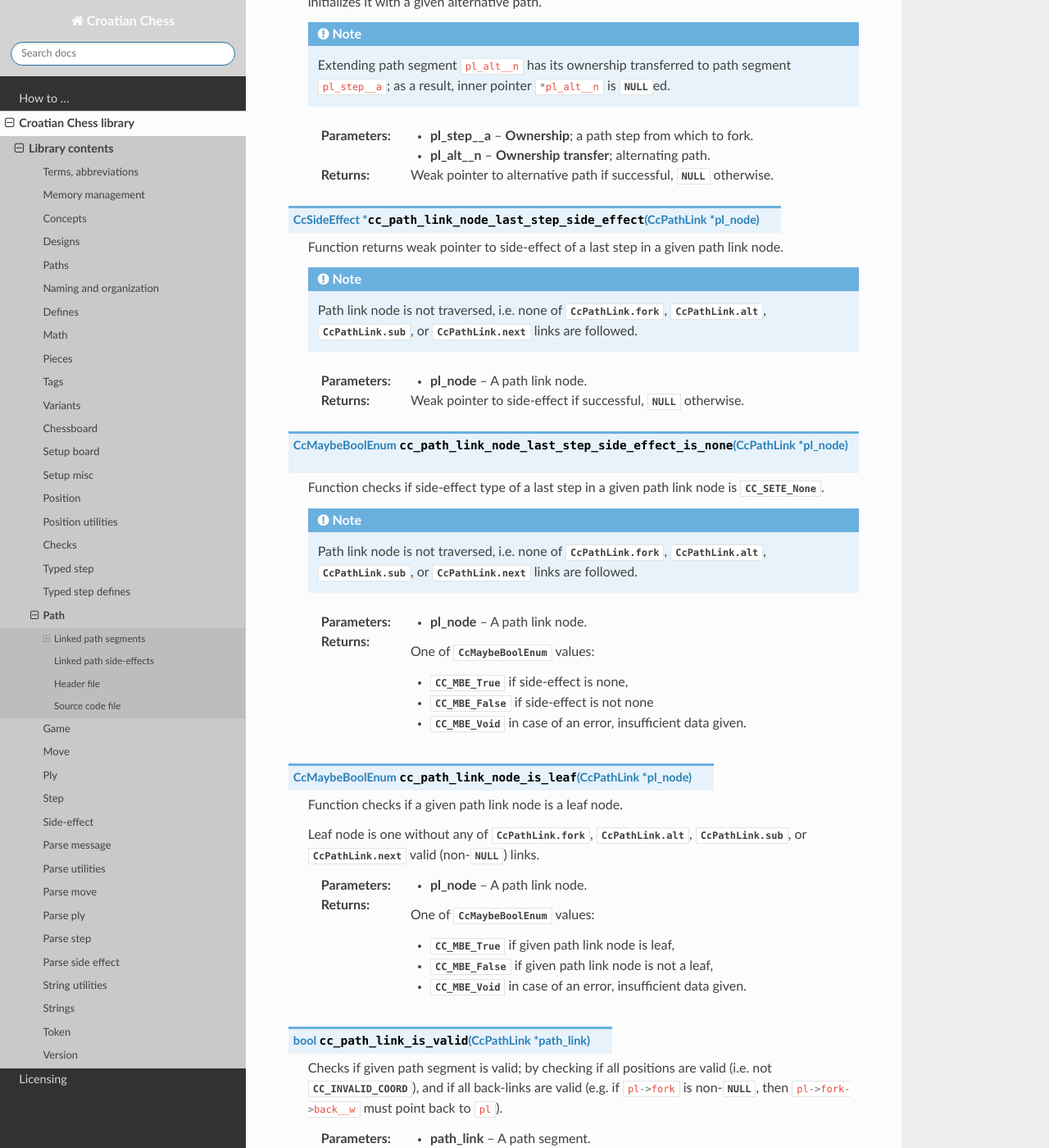
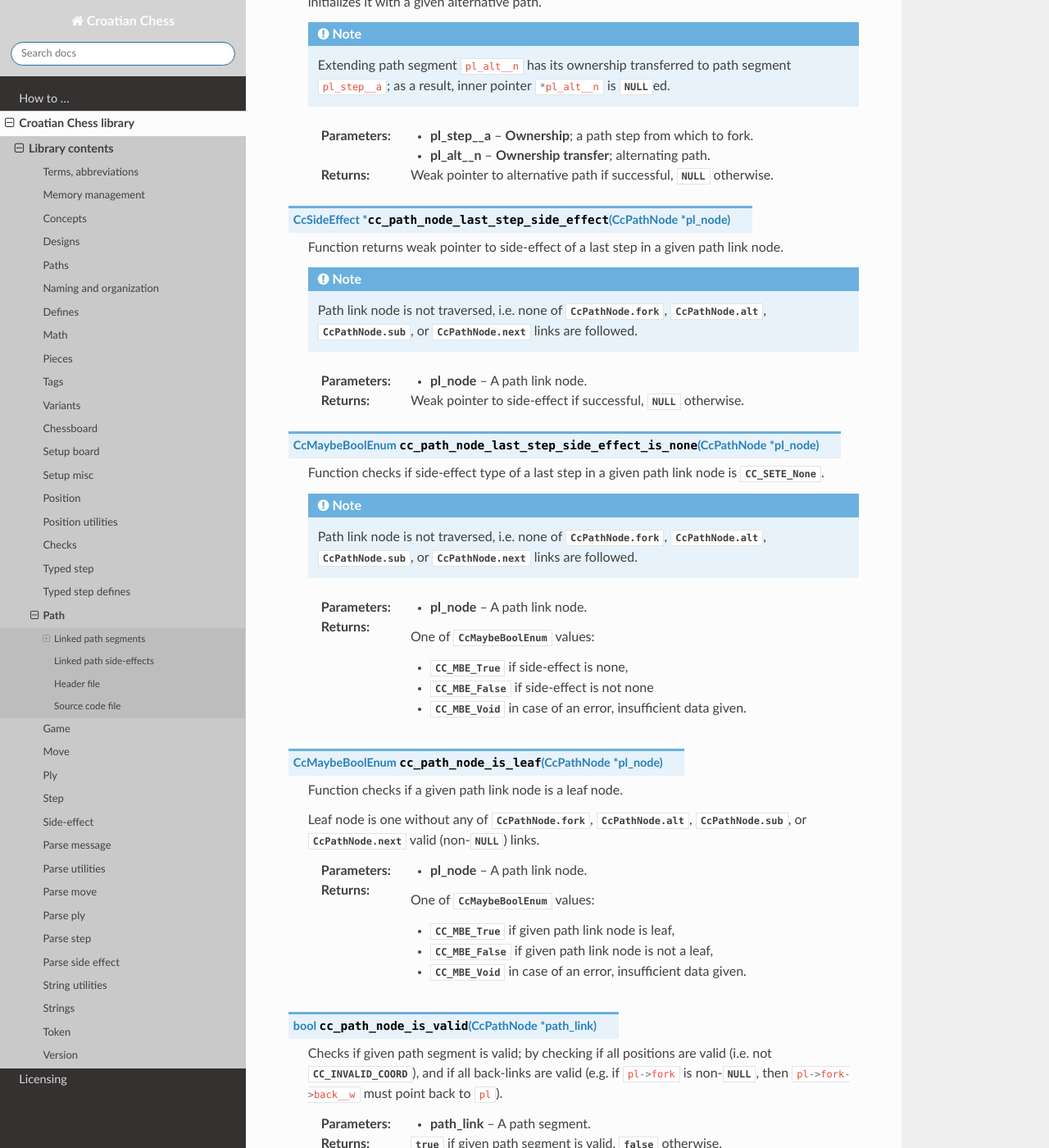
Before and after one commit to mmlacak/crochess, a Sphinx documentation site: the page built from docs/source/libcc/ccpath.rst, in a window 1280 px wide and 1400 px high, scrolled down 4530 px. Shown: the whole window at 82% size. Built offline with Sphinx 7.4.7 and the Read the Docs theme 3.1.0, drawn with Linux system fonts in a browser that asks for light colours; some of the changed text lies outside the part shown.

Commit message:
Renamed path link -> node. Removed next self-link from path node.

```diff
--- a/docs/source/conf.py
+++ b/docs/source/conf.py
@@ -26,10 +26,10 @@ copyright = '2021, Mario Mlačak'
 author = 'Mario Mlačak'
 
 # The short X.Y version
-version = "0.0.1.328:1507+20250923.023859"   # docs-new-lib-short-version-major-minor-feature-commit+meta~breaks-place-marker
+version = "0.0.1.331:1510+20250926.044701"   # docs-new-lib-short-version-major-minor-feature-commit+meta~breaks-place-marker
 
 # The full version, including alpha/beta/rc tags
-release = "0.0.1.328:1507+20250923.023859"   # docs-new-lib-full-version-major-minor-feature-commit+meta~breaks-place-marker
+release = "0.0.1.331:1510+20250926.044701"   # docs-new-lib-full-version-major-minor-feature-commit+meta~breaks-place-marker
 
 
 # -- General configuration ---------------------------------------------------
--- a/docs/source/libcc/ccpath.rst
+++ b/docs/source/libcc/ccpath.rst
@@ -21,7 +21,7 @@ path definitions, types and functions.
 Linked path segments
 --------------------
 
-.. c:struct:: CcPathLink
+.. c:struct:: CcPathNode
 
     Node containing path segment, and links to other nodes in a path tree.
 
@@ -77,7 +77,7 @@ Linked path segments
         This is non-cached, stored data of :c:member:`CcPlyContext.act_desc` as move,
         its plies progresses.
 
-    .. c:member:: struct CcPathLink * fork
+    .. c:member:: struct CcPathNode * fork
 
         Link to forking paths.
 
@@ -92,7 +92,7 @@ Linked path segments
 
             :ref:`lbl-libcc-paths-pathsegmenttree-forkingpaths`
 
-    .. c:member:: struct CcPathLink * alt
+    .. c:member:: struct CcPathNode * alt
 
         Link to alternative to this path segment.
 
@@ -107,7 +107,7 @@ Linked path segments
 
             :ref:`lbl-libcc-paths-pathsegmenttree-alternativepaths`
 
-    .. c:member:: struct CcPathLink * sub
+    .. c:member:: struct CcPathNode * sub
 
         Link to substitute side-effects to path segment of a substitute-starting
         node.
@@ -120,7 +120,7 @@ Linked path segments
 
             :ref:`lbl-libcc-paths-pathsegmenttree-substitutepaths`
 
-    .. c:member:: struct CcPathLink * next
+    .. c:member:: struct CcPathNode * next
 
         Link to subsequent path.
 
@@ -132,14 +132,14 @@ Linked path segments
 
             :ref:`lbl-libcc-paths-pathsegmenttree-subsequentpaths`
 
-    .. c:member:: struct CcPathLink * back__w
+    .. c:member:: struct CcPathNode * back__w
 
         Weak back-link to parent node, regardless if pointed-to by :c:member:`fork`,
         :c:member:`alt`, or :c:member:`next`.
 
-    :c:`Struct` is tagged with the same :c:struct:`CcPathLink` name.
+    :c:`Struct` is tagged with the same :c:struct:`CcPathNode` name.
 
-.. c:function:: CcPathLink * cc_path_link__new( CcSideEffect side_effect, CcStep ** steps__d_n, CcPieceTagType encounter, CcActivationDesc act_desc )
+.. c:function:: CcPathNode * cc_path_node__new( CcSideEffect side_effect, CcStep ** steps__d_n, CcPieceTagType encounter, CcActivationDesc act_desc )
 
     Function allocates a new path link.
 
@@ -157,7 +157,7 @@ Linked path segments
     :returns: Pointer to a newly allocated path link if successful,
         :c:data:`NULL` otherwise.
 
-.. c:function:: CcPathLink * cc_path_link_append( CcPathLink ** pl__iod_a, CcSideEffect side_effect, CcStep ** steps__d_n, CcPieceTagType encounter, CcActivationDesc act_desc )
+.. c:function:: CcPathNode * cc_path_node_append( CcPathNode ** pl__iod_a, CcSideEffect side_effect, CcStep ** steps__d_n, CcPieceTagType encounter, CcActivationDesc act_desc )
 
     Function appends a newly allocated path link to a given path segment,
     as its :c:member:`next` member.
@@ -172,9 +172,9 @@ Linked path segments
     :param act_desc: Activation descriptor for a moving piece, momentum it had after all performed steps.
     :returns: A weak pointer to a newly allocated linked position
               if successful, :c:data:`NULL` otherwise.
-    :seealso: :c:func:`cc_path_link__new()`
+    :seealso: :c:func:`cc_path_node__new()`
 
-.. c:function:: CcPathLink * cc_path_link_extend( CcPathLink ** pl__iod_a, CcPathLink ** pl__n )
+.. c:function:: CcPathNode * cc_path_node_extend( CcPathNode ** pl__iod_a, CcPathNode ** pl__n )
 
     Extends existing path segment with another one, as its :c:member:`next`
     segment.
@@ -196,7 +196,7 @@ Linked path segments
     :returns: Weak pointer to extended portion of a resulting path segment if
         successful, :c:data:`NULL` otherwise.
 
-.. c:function:: CcPathLink * cc_path_link_add_fork( CcPathLink ** pl_step__a, CcPathLink ** pl_fork__n )
+.. c:function:: CcPathNode * cc_path_node_add_fork( CcPathNode ** pl_step__a, CcPathNode ** pl_fork__n )
 
     Function extends forking paths of a given path step (:c:`pl_step__a`) with a
     path segment (:c:`pl_fork__n`), as an additional alternative path (i.e. appends
@@ -216,7 +216,7 @@ Linked path segments
     :returns: Weak pointer to alternative path if successful,
         :c:data:`NULL` otherwise.
 
-.. c:function:: CcPathLink * cc_path_link_add_alter( CcPathLink ** pl_step__a, CcPathLink ** pl_alt__n )
+.. c:function:: CcPathNode * cc_path_node_add_alter( CcPathNode ** pl_step__a, CcPathNode ** pl_alt__n )
 
     Function extends alternating paths of a given path step (:c:`pl_step__a`) with
     path segment (:c:`pl_alt__n`), i.e. appends to :c:`pl_step__a->alt` linked list.
@@ -235,7 +235,7 @@ Linked path segments
     :returns: Weak pointer to alternative path if successful,
         :c:data:`NULL` otherwise.
 
-.. c:function::CcPathLink * cc_path_link_add_subs( CcPathLink ** pl_step__a, CcPathLink ** pl_sub__n )
+.. c:function::CcPathNode * cc_path_node_add_subs( CcPathNode ** pl_step__a, CcPathNode ** pl_sub__n )
 
     Function extends substitute paths of a given path step (:c:`pl_step__a`) with
     path segment (:c:`pl_sub__n`), i.e. appends to :c:`pl_step__a->sub` linked list.
@@ -255,30 +255,30 @@ Linked path segments
     :returns: Weak pointer to substitute path if successful,
         :c:data:`NULL` otherwise.
 
-.. c:function:: CcSideEffect * cc_path_link_node_last_step_side_effect( CcPathLink * pl_node )
+.. c:function:: CcSideEffect * cc_path_node_last_step_side_effect( CcPathNode * pl_node )
 
     Function returns weak pointer to side-effect of a last step in a given path link node.
 
     .. note::
 
-        Path link node is not traversed, i.e. none of :c:member:`CcPathLink.fork`,
-        :c:member:`CcPathLink.alt`, :c:member:`CcPathLink.sub`, or
-        :c:member:`CcPathLink.next` links are followed.
+        Path link node is not traversed, i.e. none of :c:member:`CcPathNode.fork`,
+        :c:member:`CcPathNode.alt`, :c:member:`CcPathNode.sub`, or
+        :c:member:`CcPathNode.next` links are followed.
 
     :param pl_node: A path link node.
     :returns: Weak pointer to side-effect if successful,
               :c:data:`NULL` otherwise.
 
-.. c:function:: CcMaybeBoolEnum cc_path_link_node_last_step_side_effect_is_none( CcPathLink * pl_node )
+.. c:function:: CcMaybeBoolEnum cc_path_node_last_step_side_effect_is_none( CcPathNode * pl_node )
 
     Function checks if side-effect type of a last step in a given path link node is
     :c:enumerator:`CC_SETE_None`.
 
     .. note::
 
-        Path link node is not traversed, i.e. none of :c:member:`CcPathLink.fork`,
-        :c:member:`CcPathLink.alt`, :c:member:`CcPathLink.sub`, or
-        :c:member:`CcPathLink.next` links are followed.
+        Path link node is not traversed, i.e. none of :c:member:`CcPathNode.fork`,
+        :c:member:`CcPathNode.alt`, :c:member:`CcPathNode.sub`, or
+        :c:member:`CcPathNode.next` links are followed.
 
     :param pl_node: A path link node.
     :returns: One of :c:enum:`CcMaybeBoolEnum` values:
@@ -287,13 +287,13 @@ Linked path segments
         * :c:enumerator:`CC_MBE_False` if side-effect is not none
         * :c:enumerator:`CC_MBE_Void` in case of an error, insufficient data given.
 
-.. c:function:: CcMaybeBoolEnum cc_path_link_node_is_leaf( CcPathLink * pl_node )
+.. c:function:: CcMaybeBoolEnum cc_path_node_is_leaf( CcPathNode * pl_node )
 
     Function checks if a given path link node is a leaf node.
 
-    Leaf node is one without any of  :c:member:`CcPathLink.fork`,
-    :c:member:`CcPathLink.alt`, :c:member:`CcPathLink.sub`, or
-    :c:member:`CcPathLink.next` valid (non-:c:data:`NULL`) links.
+    Leaf node is one without any of  :c:member:`CcPathNode.fork`,
+    :c:member:`CcPathNode.alt`, :c:member:`CcPathNode.sub`, or
+    :c:member:`CcPathNode.next` valid (non-:c:data:`NULL`) links.
 
     :param pl_node: A path link node.
     :returns: One of :c:enum:`CcMaybeBoolEnum` values:
@@ -302,7 +302,7 @@ Linked path segments
         * :c:enumerator:`CC_MBE_False` if given path link node is not a leaf,
         * :c:enumerator:`CC_MBE_Void` in case of an error, insufficient data given.
 
-.. c:function:: bool cc_path_link_is_valid( CcPathLink * path_link )
+.. c:function:: bool cc_path_node_is_valid( CcPathNode * path_link )
 
     Checks if given path segment is valid; by checking if all positions are valid
     (i.e. not :c:data:`CC_INVALID_COORD`), and if all back-links are valid (e.g.
@@ -313,7 +313,7 @@ Linked path segments
     :returns: :c:data:`true` if given path segment is valid,
               :c:data:`false` otherwise.
 
-.. c:function:: CcPathLink * cc_path_link_duplicate_all__new( CcPathLink * path_link )
+.. c:function:: CcPathNode * cc_path_node_duplicate_all__new( CcPathNode * path_link )
 
     Duplicates complete linked tree of a given path segment into a newly
     allocated one.
@@ -322,14 +322,14 @@ Linked path segments
     :returns: A pointer to newly allocated path segment if successful,
               :c:data:`NULL` otherwise.
 
-.. c:function:: bool cc_path_link_free_all( CcPathLink ** pl__f )
+.. c:function:: bool cc_path_node_free_all( CcPathNode ** pl__f )
 
     Frees all path links from complete linked tree of a given path segment.
 
     :param pl__f: A path segment to :c:func:`free()`.
     :returns: :c:data:`true` if successful, :c:data:`false` otherwise.
 
-.. c:function:: size_t cc_path_link_len( CcPathLink * path_link, bool count_all )
+.. c:function:: size_t cc_path_node_len( CcPathNode * path_link, bool count_all )
 
     Function returns length of a given path segment; optionally also includes
     :c:member:`fork`, :c:member:`alt`, :c:member:`sub` branches.
@@ -340,7 +340,7 @@ Linked path segments
         without branching (if :c:data:`false`).
     :returns: Length of a given path segment if successful, ``0`` otherwise.
 
-.. c:function:: size_t cc_path_link_count_all_segments( CcPathLink * path_link )
+.. c:function:: size_t cc_path_node_count_all_segments( CcPathNode * path_link )
 
     Function returns count of all segments, including :c:member:`fork`,
     :c:member:`alt` ones; substitute paths (i.e. all nodes linked via :c:member:`sub`)
@@ -349,7 +349,7 @@ Linked path segments
     :param path_link: A path segment.
     :returns: Count of all segments if successful, ``0`` otherwise.
 
-.. c:function:: char * cc_path_link_node_to_string__new( cc_uchar_t depth, CcPathLink * path_link_node )
+.. c:function:: char * cc_path_node_to_string__new( cc_uchar_t depth, CcPathNode * path_link_node )
 
     Function returns string containing user-readable representation of a given
     path node.
@@ -367,7 +367,7 @@ Linked path segments
     :seealso: :c:func:`cc_pos_to_string()`
 
 .. .. TODO :: rethink (maybe?)
-.. .. c:function:: char * cc_path_link_to_string__new( CcPathLink * path_link )
+.. .. c:function:: char * cc_path_node_to_string__new( CcPathNode * path_link )
 ..
 ..     Function returns string containing user-readable representation of a complete
 ..     path tree, including :c:member:`fork`, :c:member:`alt` branches.
@@ -385,7 +385,7 @@ Node linkage
 .. c:enum:: CcPathLinkNodeLinkageEnum
 
     Enumerates all node links in a path node, i.e. all different pointers a node
-    can use to have a link to another node, see :c:struct:`CcPathLink`.
+    can use to have a link to another node, see :c:struct:`CcPathNode`.
 
     .. c:enumerator:: CC_PLNLE_NoLinkage
 
@@ -427,7 +427,7 @@ Node linkage
     Maximum size a node linkage string can be, equals to
     :c:macro:`CC_MAX_LEN_PATH_LINK_NODE_LINKAGE_STRING` + ``1``.
 
-.. c:function:: char const * cc_path_link_node_linkage_as_string( CcPathLinkNodeLinkageEnum plnle )
+.. c:function:: char const * cc_path_node_linkage_as_string( CcPathLinkNodeLinkageEnum plnle )
 
     Function returns string containing user-readable representation of a given
     path node linkage.
@@ -440,14 +440,14 @@ Node linkage
     :returns: Pointer to a non-allocated, null-terminated (``'\0'``) string if successful,
         :c:data:`NULL` otherwise.
 
-.. c:function:: CcPathLinkNodeLinkageEnum cc_path_link_node_linkage( CcPathLink * path_link_node )
+.. c:function:: CcPathLinkNodeLinkageEnum cc_path_node_linkage( CcPathNode * path_link_node )
 
     Function returns linkage of a given path node.
 
     :param path_link_node: A path node.
     :returns: Path node linkage, :c:enum:`CcPathLinkNodeLinkageEnum` value.
 
-.. c:function:: char const * cc_path_link_node_linkage_to_string( CcPathLink * path_link_node )
+.. c:function:: char const * cc_path_node_linkage_to_string( CcPathNode * path_link_node )
 
     Function returns string containing user-readable linkage representation
     of a given path node.
@@ -459,7 +459,7 @@ Node linkage
     :param path_link_node: A path node.
     :returns: Pointer to a non-allocated, null-terminated (``'\0'``) string if successful,
         :c:data:`NULL` otherwise.
-    :seealso: :c:func:`cc_path_link_node_linkage_as_string()`
+    :seealso: :c:func:`cc_path_node_linkage_as_string()`
 
 .. _lbl-libcc-ccpath-linkedpathbacktracking:
 
--- a/docs/source/libcc/organization.rst
+++ b/docs/source/libcc/organization.rst
@@ -190,7 +190,7 @@ In our :c:struct:`CcPos` example, some macros are:
 
     Rewrite, example are now obsolete.
 
-For instance, in ``cc_pos`` :term:`module` there is :c:`struct CcPathLink;`
+For instance, in ``cc_pos`` :term:`module` there is :c:`struct CcPathNode;`
 linked list defined, which just chains :c:`struct CcPosDesc pd;`.
 
 One of :term:`method`\s linked list has is
@@ -198,7 +198,7 @@ One of :term:`method`\s linked list has is
 .. code-block:: C
     :force:
 
-    CcPathLink * cc_path_link_append( CcPathLink ** pd_link__iod_a,
+    CcPathNode * cc_path_node_append( CcPathNode ** pd_link__iod_a,
                                              CcPosDesc pd );
 
 Note, that ``append()`` :term:`method` depends only on :term:`entity` used to
@@ -212,7 +212,7 @@ This is very different from similarly named function defined in ``cc_pos_utils``
     bool cc_append_pos_to_pos_desc_link( CcChessboard * cb,
                                          CcPos destination,
                                          cc_uint_t momentum,
-                                         CcPathLink ** pdl__iod_a );
+                                         CcPathNode ** pdl__iod_a );
 
 which depends on bunch of other stuff instead of linked list base :term:`entity`.
 
```
Also changed, not shown: README.md (+2 -2 lines), docs/source/libcc/paths.rst (+34 -34 lines), 12 other files.
